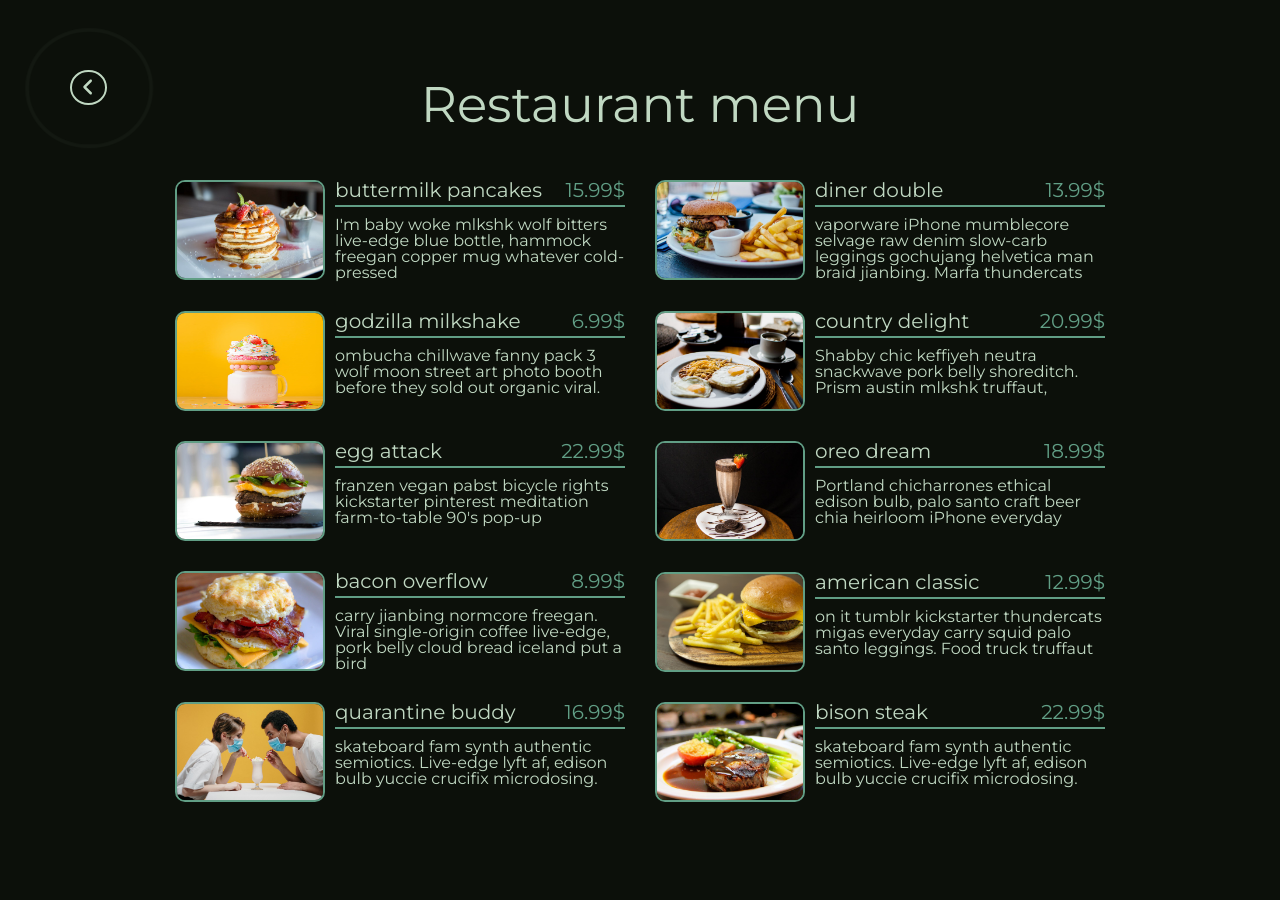
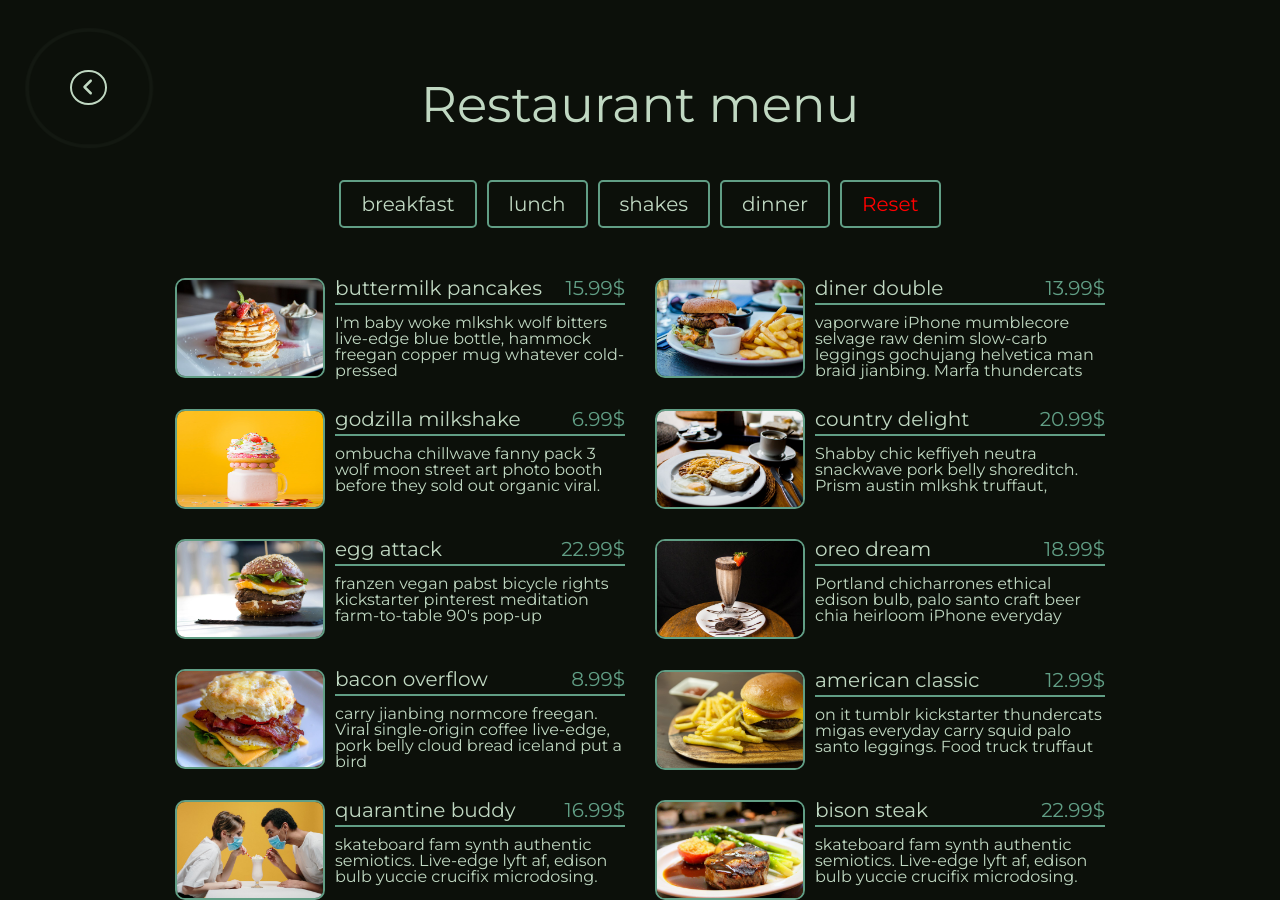
Before and after one commit to Ekzisss/micro-projects, a Next.js app: page /restaurant-menu in a window 1280 px wide. Before the commit the page ends 802 px from the top, so only its background shows below. Built offline with nearby package versions, Linux system fonts and the light colour scheme.

Commit message:
restaurant-menu last half

```diff
--- a/src/app/(projects)/restaurant-menu/page.tsx
+++ b/src/app/(projects)/restaurant-menu/page.tsx
@@ -1,8 +1,13 @@
+'use client';
 import React from 'react';
 import style from './style.module.scss';
 import Image from 'next/image';
+import Btn from '@/components/btn';
+import { useState } from 'react';
 
 export default function Menu() {
+  const [currentCat, setCurrentCat] = useState('');
+
   const menu = [
     {
       id: 1,
@@ -86,11 +91,28 @@ export default function Menu() {
     },
   ];
 
+  const tags = [...new Set(menu.map((item) => item.category))];
+
   return (
     <main className={style.main}>
       <h1 className="proj__name2">Restaurant menu</h1>
+      <li className={style.tagsField}>
+        {tags.map((item, index) => (
+          <Btn
+            key={index}
+            content={item}
+            onClick={() => setCurrentCat(item)}
+          ></Btn>
+        ))}
+        <Btn
+          content="Reset"
+          onClick={() => setCurrentCat('')}
+          style={{ color: 'red' }}
+        ></Btn>
+      </li>
       <div className={style.menu}>
-        {menu.map((item) => (
+        {menu.map((item) =>
+          item.category == currentCat || currentCat == '' ? (
             <div
               key={item.id}
               className={style.menu__item}
@@ -112,7 +134,10 @@ export default function Menu() {
                 <p className={style.menu__desc}>{item.desc}</p>
               </div>
             </div>
-        ))}
+          ) : (
+            ''
+          )
+        )}
       </div>
     </main>
   );
--- a/src/app/(projects)/restaurant-menu/style.module.scss
+++ b/src/app/(projects)/restaurant-menu/style.module.scss
@@ -9,6 +9,17 @@
   gap: 50px;
   margin: auto;
 }
+
+.tagsField {
+  display: flex;
+  gap: 10px;
+}
+
+// .tag {
+//   border: 1px $accent solid;
+//   border-radius: 5px;
+//   padding: 5px 10px;
+// }
 
 .menu {
   display: flex;
--- a/src/components/btn.tsx
+++ b/src/components/btn.tsx
@@ -1,13 +1,22 @@
 import React from 'react';
 import styles from './btn.module.scss';
 
-export default function Btn({ content, onClick = () => {} }: { content: string; onClick?: Function }) {
+export default function Btn({
+  content,
+  onClick = () => {},
+  style = {},
+}: {
+  content: string;
+  onClick?: Function;
+  style?: any;
+}) {
   return (
     <button
       onClick={() => {
         onClick();
       }}
       className={styles.btn}
+      style={style}
     >
       {content}
     </button>
--- a/tsconfig.json
+++ b/tsconfig.json
@@ -1,6 +1,6 @@
 {
   "compilerOptions": {
-    "target": "es5",
+    "target": "es6",
     "lib": ["dom", "dom.iterable", "esnext"],
     "allowJs": true,
     "skipLibCheck": true,
```
Lines whose indentation alone changed are shown as unchanged.
